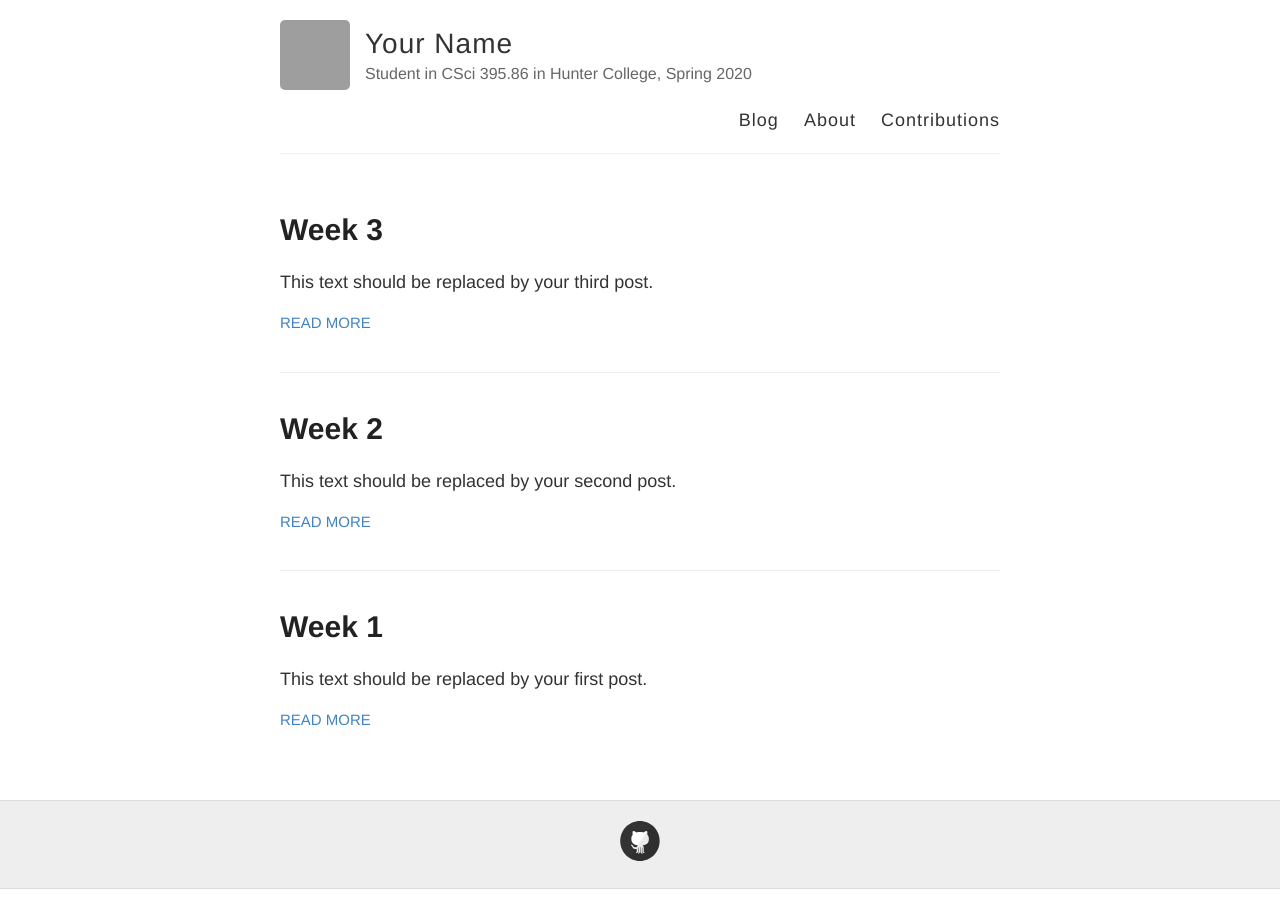
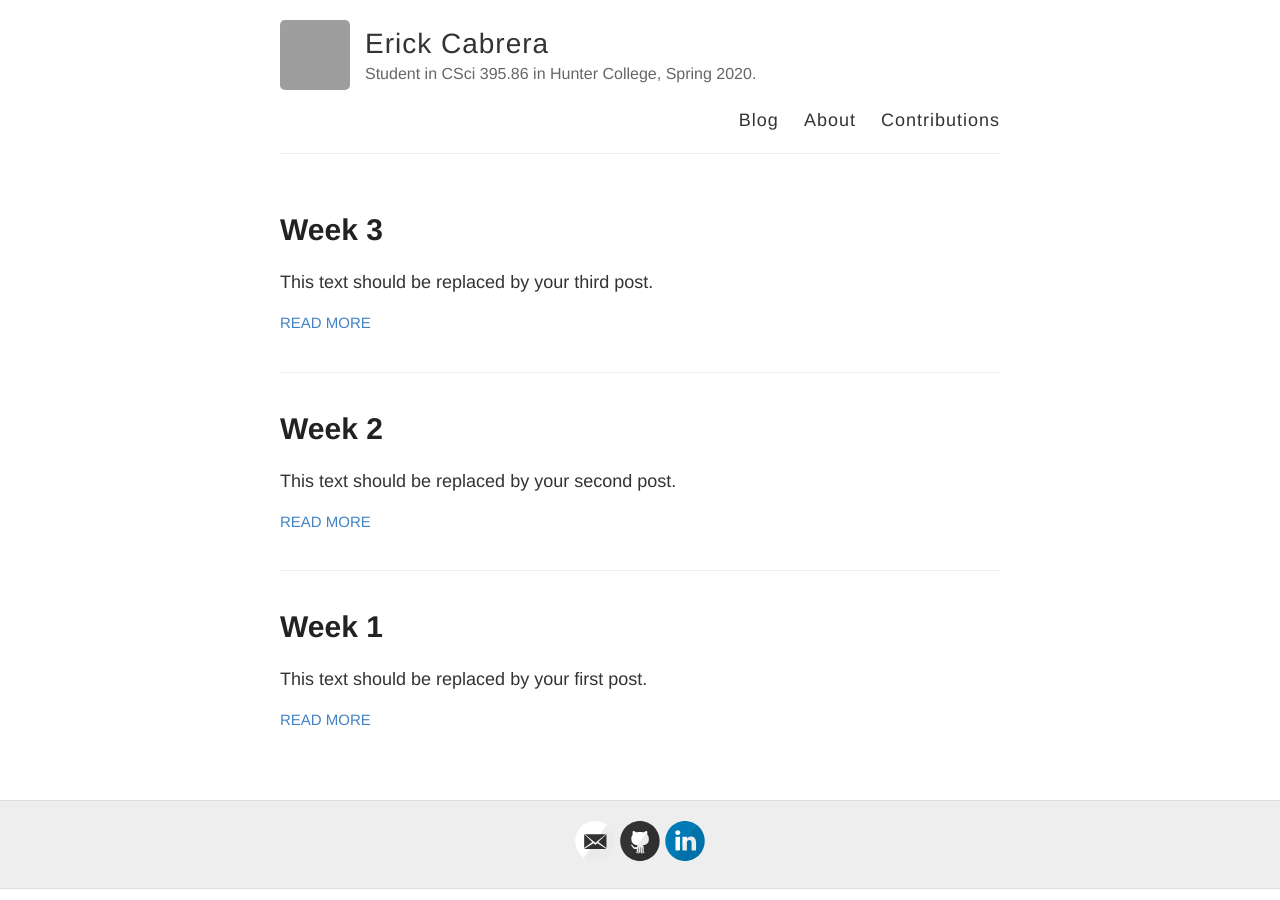
Before and after one commit to hunter-college-ossd-spr-2020/MarceloDamian-weekly, a Jekyll site: the page built from index.html, in a window 1280 px wide. Built offline with Jekyll 4.4.1, drawn with Linux system fonts in a browser that asks for light colours; grey boxes are pictures that could not be loaded.

Commit message:
Update _config.yml

```diff
--- a/_config.yml
+++ b/_config.yml
@@ -5,11 +5,11 @@
 # CUSTOMIZE
 # Name of your site (displayed in the header)
 # This should be your name or nickname.
-name: Your Name
+name: Erick Cabrera
 
 # CUSTOMIZE
 # Short bio or description aout you (displayed in the header)
-description: Student in CSci 395.86 in Hunter College, Spring 2020
+description: Student in CSci 395.86 in Hunter College, Spring 2020.
 
 # CUSTOMIZE
 # URL of your avatar or profile pic (you could use your GitHub profile pic)
@@ -24,12 +24,12 @@ avatar: https://avatars3.githubusercontent.com/u/51339031?v=4
 # Includes an icon in the footer for each username you enter
 footer-links:
   dribbble:
-  email:
+  email: ericks.site0@gmail.com
   facebook:
   flickr:
-  github:    hunter-college-ossd-spr-2020
+  github: hunter-college-ossd-spr-2020
   instagram:
-  linkedin:
+  linkedin: www.linkedin.com/in/erick-cabrera-56449a186
   pinterest:
   twitter:
   stackoverflow: # your stackoverflow profile, e.g. "users/50476/bart-kiers"
@@ -43,7 +43,7 @@ footer-links:
 # name of your own repository, which must be of the form, "your-username-weekly"
 # where "your-username" is your GitHub username.
 
-url: "https://hunter-college-ossd-spr-2020.github.io/weekly"
+url: "https://hunter-college-ossd-spr-2020.github.io/MarceloDamian-weekly"
 
 # CUSTOMIZE
 # The baseurl is used by Jekyll as a relative repository name.
@@ -52,7 +52,7 @@ url: "https://hunter-college-ossd-spr-2020.github.io/weekly"
 # where "your-username" is your GitHub username. It must begin with the "/" -
 # do not remove it.
 
-baseurl: "/weekly"
+baseurl: "/MarceloDamian-weekly"
 
 #
 # !! You don't need to change any of the configuration flags below !!
```
